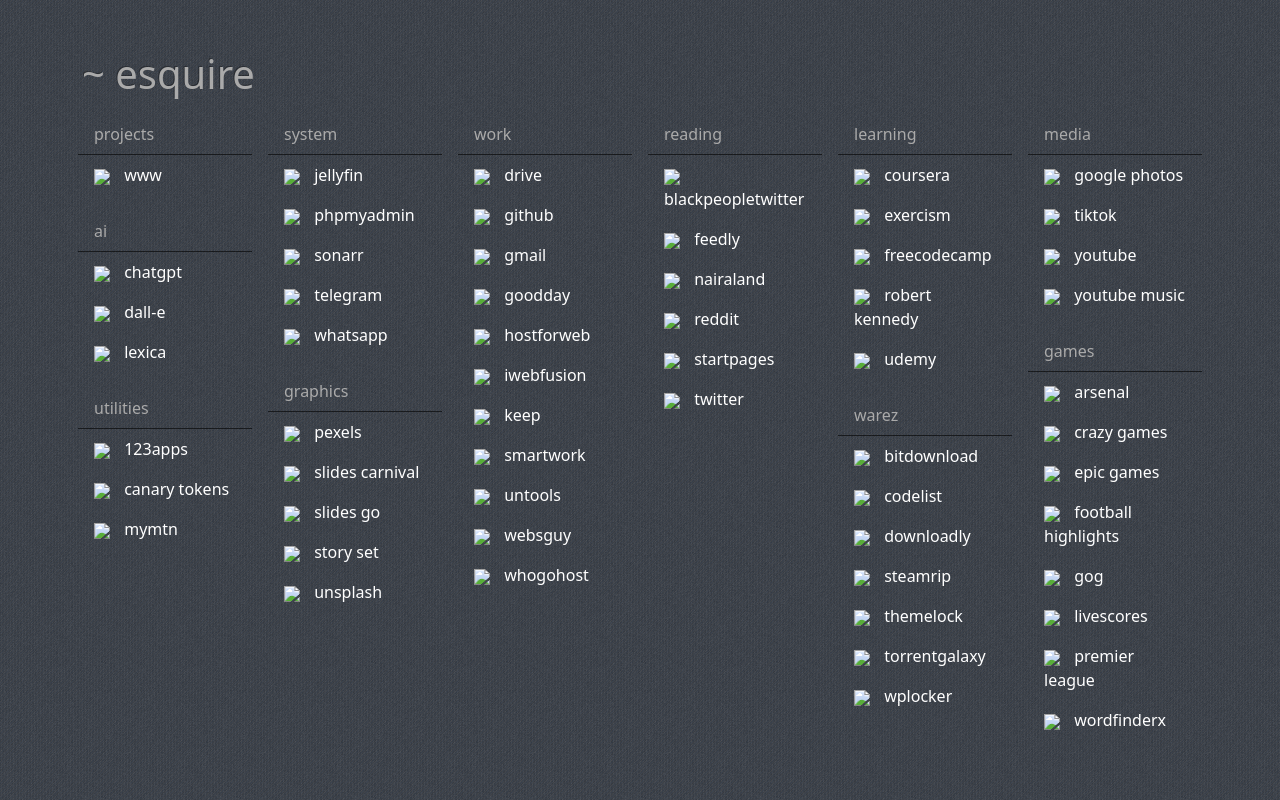
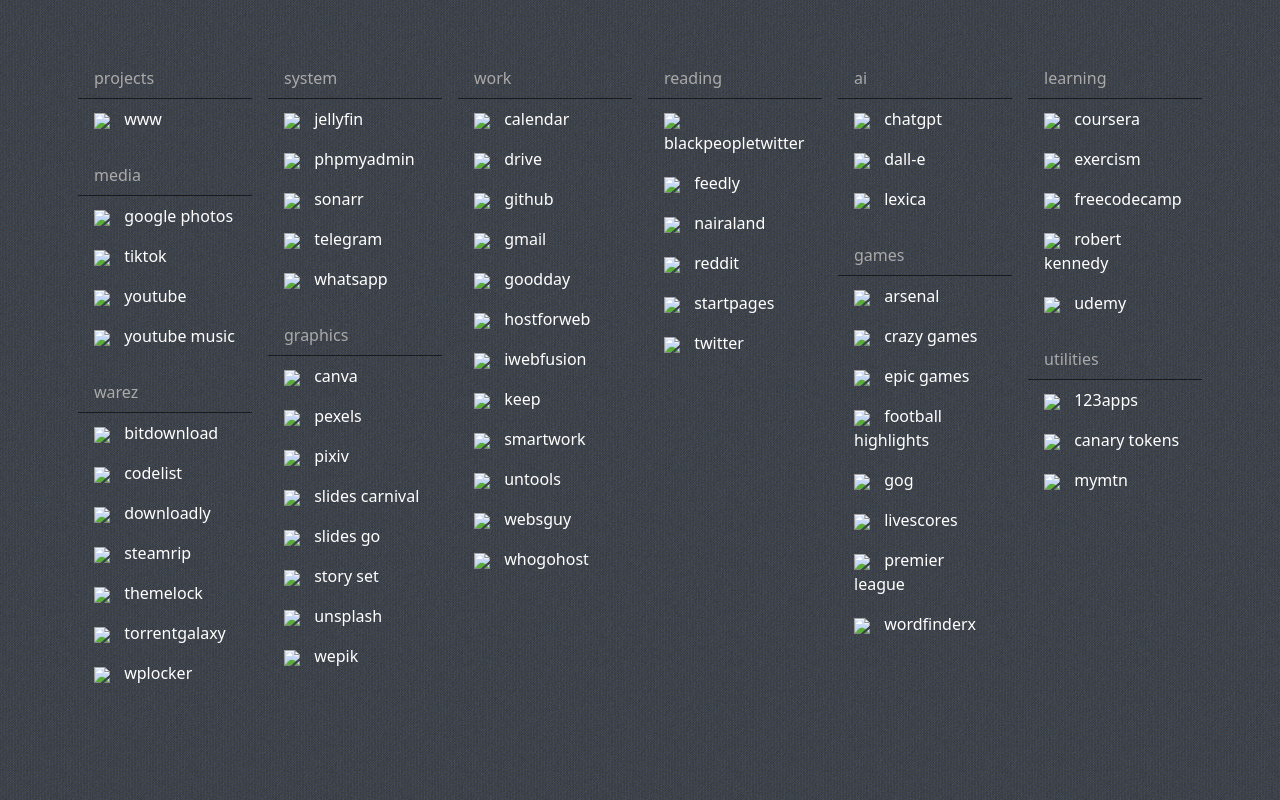
Before and after one commit to streetlife/start, a PHP site: page / in a window 1280 px wide. Run offline with PHP 8.4, Linux system fonts and the light colour scheme; some libraries are stand-ins or nearby versions.

Commit message:
Minified and moved files

```diff
--- a/style.css
+++ b/css/style.css
@@ -2,7 +2,7 @@
     padding-top: 50px;
     background-repeat: repeat;
     /* background-size: cover; */
-    background-image: url('img/denim.webp');
+    background-image: url('../img/denim.webp');
 }
 .icon {
     width: 20px;
--- /dev/null
+++ b/css/style.min.css
@@ -0,0 +1 @@
+body{padding-top:50px;background-repeat:repeat;background-image:url(../img/denim.webp)}.icon{width:20px;margin-right:10px}a{text-decoration:none;display:block}a:hover{color:#ff0}
--- a/index.php
+++ b/index.php
@@ -34,12 +34,13 @@
 	'https://keep.google.com'=>'keep',
 	'https://drive.google.com'=>'drive',
 	'https://untools.co/'=>'untools',
+	'https://calendar.google.com/calendar/u/0/r/week'=>'calendar',
 ];
 
 $media_links = [
 	'https://youtube.com'=>'youtube',
 	'https://tiktok.com'=>'tiktok',
-    'https://music.youtube.com'=>'Youtube music',
+    'https://music.youtube.com'=>'youtube music',
 	'https://photos.google.com'=>'google photos',
 ];
 
@@ -91,6 +92,9 @@
     'https://storyset.com/'=>'story set',
 	'https://slidesgo.com/'=>'slides go',
 	'https://slidescarnival.com'=>'slides carnival',
+	'https://wepik.com/'=>'wepik',
+	'https://www.pixiv.net/'=>'pixiv',
+	'https://canva.com'=>'canva',
 ];
 
 function show_links($links, $title, $newtab=false) {
@@ -110,7 +114,7 @@
 		</li>';
 	}
 	echo
-	'<div class="col-md-2 p-1">
+	'<div class="col-lg-2 col-md-3 col-sm-4 p-1">
 		<div class="card m-1 bg-transparent border-0">
 			<div class="card-body p-0 bg-transparent border-0">
 				<div class="card-header bg-transparent">'.$title.'</div>
@@ -130,33 +134,20 @@
 	<head>
 		<title> ~ esquire </title>
 		<meta name="viewport" content="width=device-width, initial-scale=1.0, maximum-scale=1.0, user-scalable=no" />
-		<!-- <link rel="stylesheet" type="text/css" href="css/bootstrap-cyborg.min.css" > -->
-		<!-- <link rel="stylesheet" type="text/css" href="css/bootstrap-darkly.min.css" > -->
-		<!-- <link rel="stylesheet" type="text/css" href="css/bootstrap-flatly.min.css" > -->
-		<!-- <link rel="stylesheet" type="text/css" href="css/bootstrap-lux.min.css" > -->
-		<!-- <link rel="stylesheet" type="text/css" href="css/bootstrap-minty.min.css" > -->
 		<link rel="stylesheet" type="text/css" href="css/bootstrap-slate.min.css" >
-		<!-- <link rel="stylesheet" type="text/css" href="css/bootstrap-superhero.min.css" > -->
-		<!-- <link rel="stylesheet" type="text/css" href="css/bootstrap-united.min.css" > -->
-		<!-- <link rel="stylesheet" type="text/css" href="css/bootstrap-vapor.min.css" > -->
-		<link rel="stylesheet" type="text/css" href="style.css">
+		<link rel="stylesheet" type="text/css" href="css/style.min.css">
 	</head>
 	<body class="bg-gray">
 		<div class="container">
-			<div class="row">
-				<div class="col-md-12">
-					<h1> ~ esquire </h1>
-				</div>
-			</div>
 			<div class="row" data-masonry='{"percentPosition": true }'>
 			<?php
 				show_links($project_links, 'projects');
 				show_links($system_links, 'system');
 				show_links($work_links, 'work');
 				show_links($reading_links, 'reading');
+				show_links($ai_links, 'ai');
 				show_links($learning_links, 'learning');
 				show_links($media_links, 'media');
-				show_links($ai_links, 'ai');
 				show_links($games_links, 'games');
 				show_links($graphics_links, 'graphics');
 				show_links($utilities_links, 'utilities', true);
```
